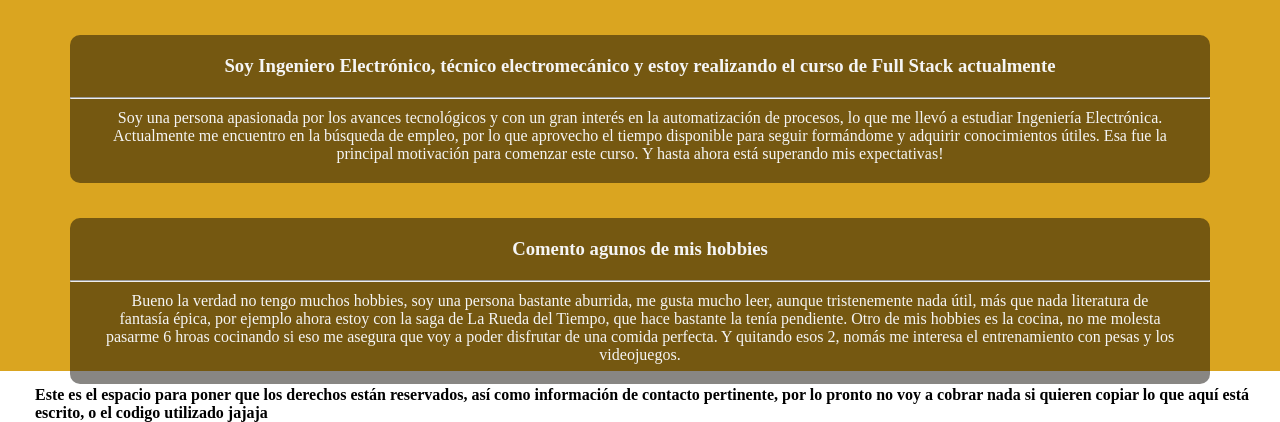
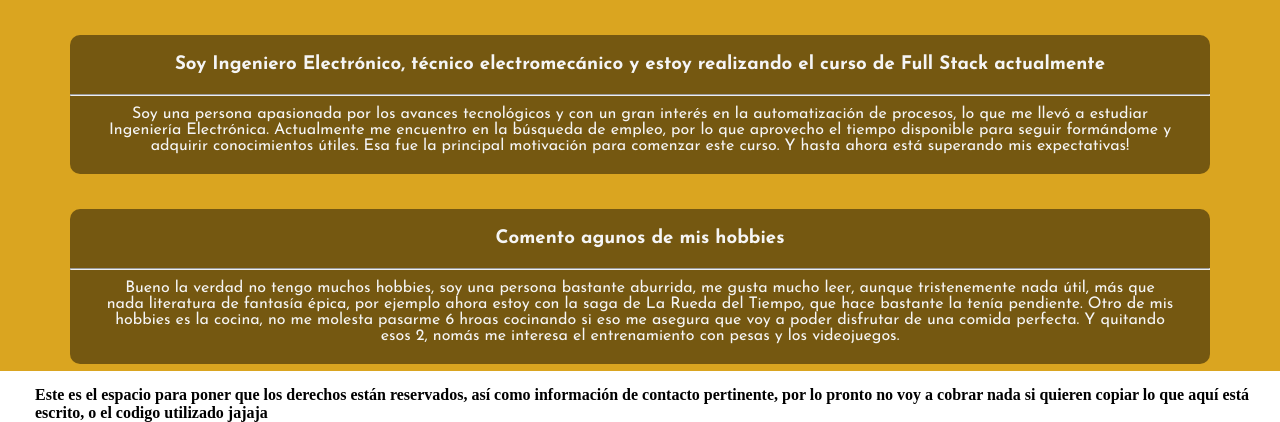
Before and after one commit to JuanCruzZa/tarjeta-presentacion, a plain HTML site: page index.html in a window 1280 px wide. Shown: the part 389-811 px from the top of the page. Drawn offline with Linux system fonts and the light colour scheme.

Commit message:
ultimos detalles con fonts

```diff
--- a/css/style.css
+++ b/css/style.css
@@ -1,7 +1,16 @@
+@import url('https://fonts.googleapis.com/css2?family=Bebas+Neue&family=Josefin+Sans:ital,wght@0,100..700;1,100..700&display=swap');
 *{
     margin: 0;
     padding: 0;
     box-sizing: border-box;
+}
+
+.fuentebebas{
+    font-family: "Bebas Neue", sans-serif;
+}
+
+.fuentejosefin{
+    font-family: "Josefin Sans", sans-serif;
 }
 
 h1{
@@ -9,7 +18,6 @@ h1{
     background-color: darkslateblue;
     text-align: center;
     height: 5vh;
-    font-family: "Bebas Neue", sans-serif;
 }
 
 main{
--- a/index.html
+++ b/index.html
@@ -5,14 +5,13 @@
     <meta name="viewport" content="width=device-width, initial-scale=1.0">
     <title>TP Opcional 1</title>
     <link rel="stylesheet" href="css/style.css">
-    <link href="https://fonts.googleapis.com/css2?family=Bebas+Neue&family=Josefin+Sans:ital,wght@0,100..700;1,100..700&display=swap" rel="stylesheet">
 </head>
 <body>
     <header>
-        <h1>Tarjeta de Presentación Personal</h1>
+        <h1 class="fuentebebas">Tarjeta de Presentación Personal</h1>
     </header>
 
-    <main>
+    <main class="fuentejosefin">
         <h2>Hola, mi nombre es Juan Cruz</h2>
         <section>
             <div>
```
